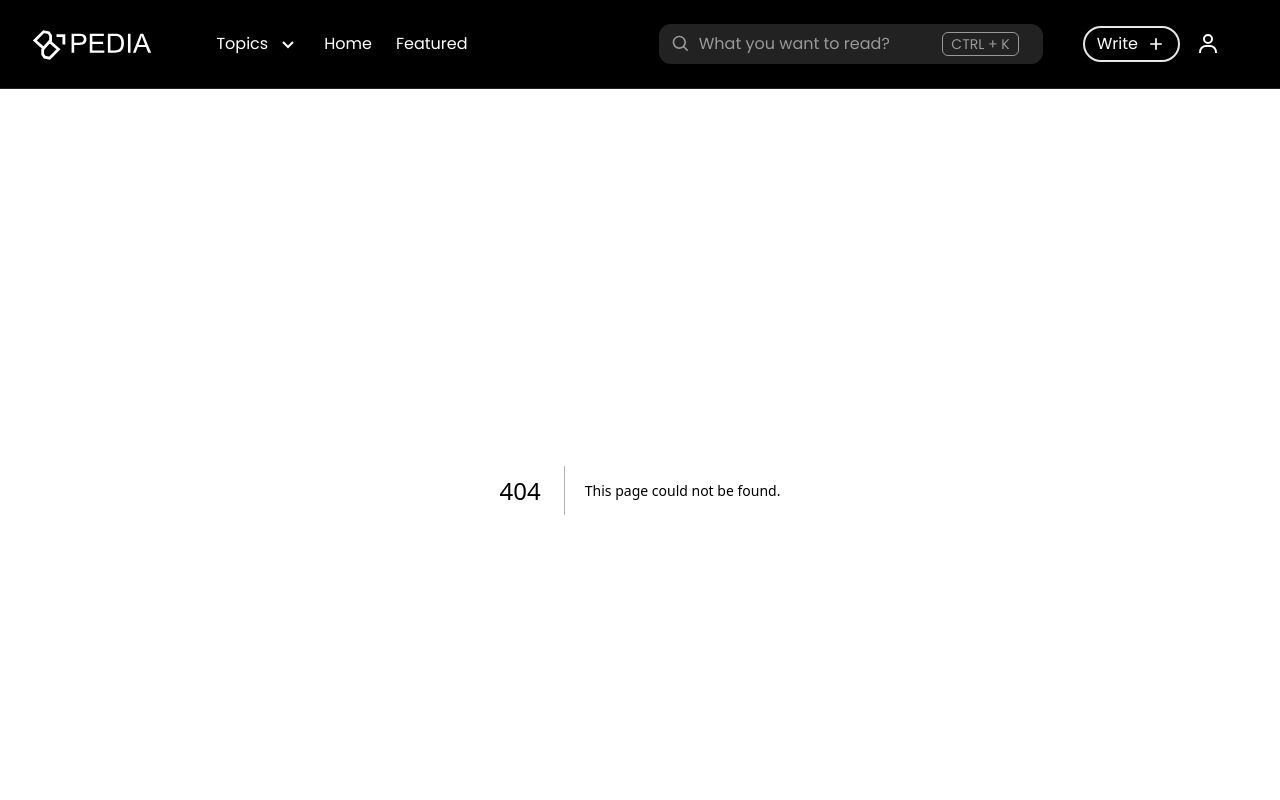
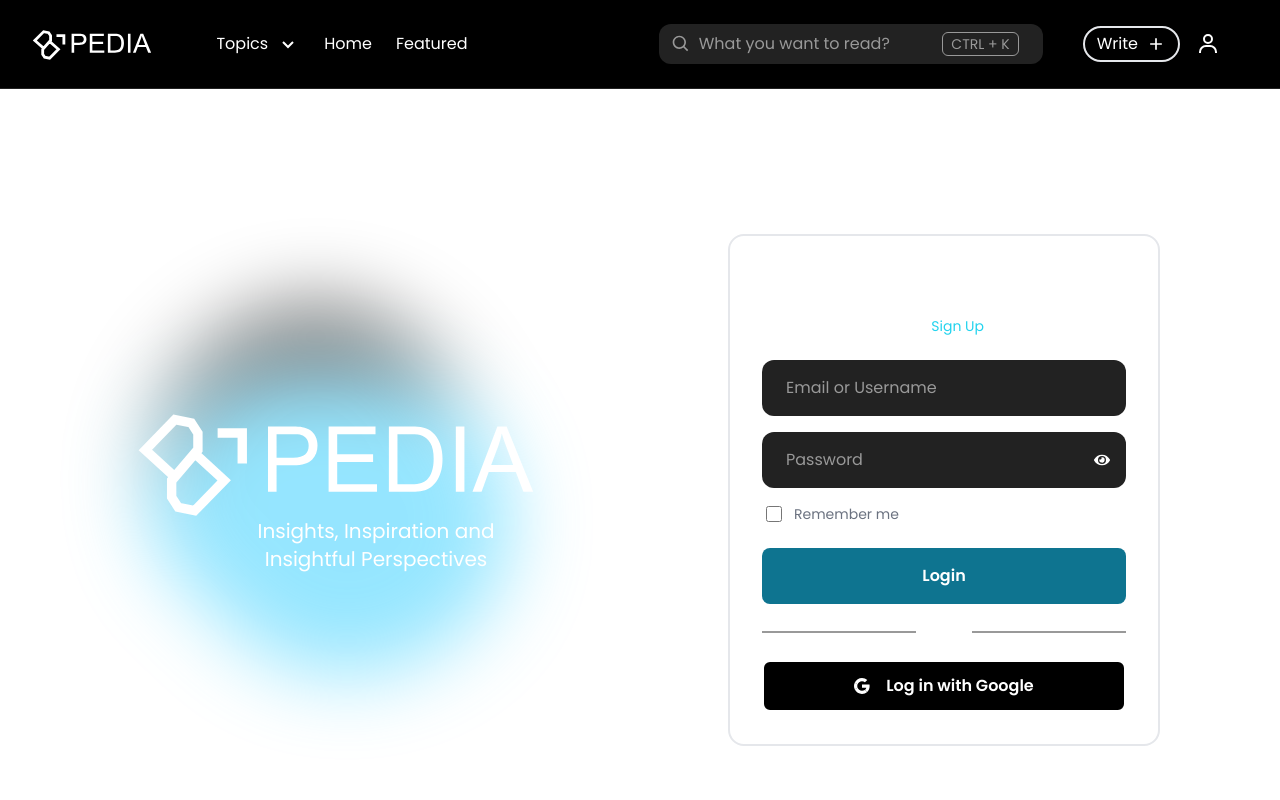
Before and after one commit to Anurag-Bharati/blogopedia, a Next.js app: page /auth in a window 1280 px wide. Before the commit this address had no page. Shown: the top 800 px of the page. Built offline with nearby package versions, Linux system fonts and the light colour scheme.

Commit message:
Added login page & blob asset

```diff
--- /dev/null
+++ b/src/app/auth/page.js
@@ -0,0 +1,11 @@
+import Login from "@/components/Login";
+
+function Auth() {
+  return (
+    <div>
+      <Login />
+    </div>
+  );
+}
+
+export default Auth;
--- a/src/components/Featured.jsx
+++ b/src/components/Featured.jsx
@@ -3,10 +3,11 @@ import Tabbar from "./TabBar";
 import ContentCard from "./ContentCard";
 import articles from "@/config/data/articles.data.json";
 import blogs from "@/config/data/blogs.data.json";
+import Image from "next/image";
 
 const Featured = () => {
   return (
-    <section id="featured" className="px-4 pt-10 md:pt-0 mx-auto md:px-10 max-w-7xl lg:px-8 scroll-mt-32">
+    <section id="featured" className="relative isolate px-4 pt-10 md:pt-0 mx-auto md:px-10 max-w-7xl lg:px-8 scroll-mt-32">
       <Tabbar />
       <div className="mx-auto max-w-screen-md text-center mb-8 lg:mb-12 mt-6  md:mt-16">
         <h2 className="mb-2 sm:mb-4 text-2xl sm:text-3xl tracking-tight ">Insightful Perspectives</h2>
@@ -14,6 +15,9 @@ const Featured = () => {
           Discover new perspectives, gain valuable knowledge, and find inspiration in the words of passionate writers and experts who share their
           experiences and expertise.
         </p>
+      </div>
+      <div className="absolute left-0 top-0 blur-3xl z-[-1] opacity-20 pointer-events-none overflow-hidden">
+        <Image src="/assets/svgs/blob.svg" width={600} height={600} alt="..." />
       </div>
       {blogs.blogs.map((e, i) => (
         <ContentCard varient="blog" key={i} data={e} />
--- /dev/null
+++ b/src/components/Login.jsx
@@ -0,0 +1,112 @@
+"use client";
+import Image from "next/image";
+import { useState } from "react";
+import { FaEye, FaEyeSlash } from "react-icons/fa";
+import { GrGoogle } from "react-icons/gr";
+
+const Login = () => {
+  const [showPass, setShowPass] = useState(false);
+  const toggleShowPass = () => setShowPass(!showPass);
+  return (
+    <section className="relative isolate text-white overflow-hidden p-4 min-h-screen mx-auto md:px-10 max-w-7xl lg:px-8 scroll-mt-32 grid place-items-center">
+      {/* Wrapper */}
+      <div className="relative flex w-full h-full justify-evenly items-center">
+        <div className="relative hidden md:block md:flex-1">
+          <div className="absolute flex justify-center items-center w-full h-full blur-2xl z-[-1] opacity-50 pointer-events-none">
+            <Image src="/assets/svgs/blob.svg" width={600} height={600} alt="..." />
+          </div>
+          <Image src="/assets/svgs/logo-full.svg" width={400} height={200} alt="blogopedia" className="mx-auto pointer-events-none" />
+          <p className="ml-20 text-center text-xl">
+            Insights, Inspiration and <br />
+            Insightful Perspectives
+          </p>
+        </div>
+        <div className="flex-1">
+          <div className="w-fit border-2 flex flex-col rounded-2xl p-8 mx-auto ">
+            <div className="mb-6">
+              <h1 className="mb-2 sm:mb-4 text-xl sm:text-2xl tracking-tight">Sign in to your account</h1>
+              <p className="text-sm">
+                Don't have an account?{" "}
+                <a className="text-cyan-400" href="#">
+                  Sign Up
+                </a>
+              </p>
+            </div>
+            <form>
+              <div className="mb-4">
+                <label for="username" />
+                <input
+                  className="block w-full p-4 pl-6 pr-6 bg-[#222] rounded-xl text-[#ddd] placeholder:text-[#999] truncate"
+                  placeholder="Email or Username"
+                  id="username"
+                  type="text"
+                  required
+                />
+              </div>
+              <div className="relative mb-4">
+                <label for="password" />
+                <input
+                  className="block w-full p-4 pl-6 pr-6 bg-[#222] rounded-xl text-[#ddd] placeholder:text-[#999] truncate"
+                  placeholder="Password"
+                  id="password"
+                  type={showPass ? "text" : "password"}
+                  minlength="6"
+                  required
+                />
+                <span className="absolute right-4 top-5 cursor-pointer" onClick={toggleShowPass}>
+                  {showPass ? <FaEyeSlash /> : <FaEye />}
+                </span>
+              </div>
+              <div class="flex items-center justify-between mb-6 mx-1">
+                <div class="flex items-start mr-4">
+                  <div class="flex items-center h-5">
+                    <input
+                      id="remember"
+                      aria-describedby="remember"
+                      type="checkbox"
+                      class="w-4 h-4 border border-gray-300 rounded bg-gray-50 focus:ring-3 focus:ring-primary-300 dark:bg-gray-700 dark:border-gray-600 dark:focus:ring-primary-600 dark:ring-offset-gray-800"
+                      required=""
+                    />
+                  </div>
+                  <div class="ml-3 text-sm">
+                    <label for="remember" class="text-gray-500 dark:text-gray-300">
+                      Remember me
+                    </label>
+                  </div>
+                </div>
+                <a href="#" class="text-sm font-medium text-primary-600 hover:underline dark:text-primary-500">
+                  Forgot password?
+                </a>
+              </div>
+
+              <div className="mb-4">
+                <button
+                  type="submit"
+                  className="text-white text-md bg-cyan-700 hover:bg-cyan-800 focus:ring-4 focus:outline-none focus:ring-cyan-300  rounded-lg  w-full px-5 py-4 text-center dark:bg-cyan-400 dark:hover:bg-cyan-500 dark:focus:ring-cyan-800 font-semibold"
+                >
+                  Login
+                </button>
+              </div>
+            </form>
+            <div className="flex items-center mb-4">
+              <div className="h-[0.125rem] w-full bg-[#999]"></div>
+              <div className="text-center px-5">or</div>
+              <div className="h-[0.125rem] w-full bg-[#999]"></div>
+            </div>
+            <button
+              type="button"
+              class="w-full block bg-black border-2 hover:bg-white focus:text-black focus:bg-white text-white hover:text-black font-semibold rounded-lg px-4 py-3 border-white transition duration-300"
+            >
+              <div class="flex items-center justify-center">
+                <GrGoogle />
+                <span class="ml-4">Log in with Google</span>
+              </div>
+            </button>
+          </div>
+        </div>
+      </div>
+    </section>
+  );
+};
+
+export default Login;
```
Also changed, not shown: public/assets/svgs/blob.svg (added).
